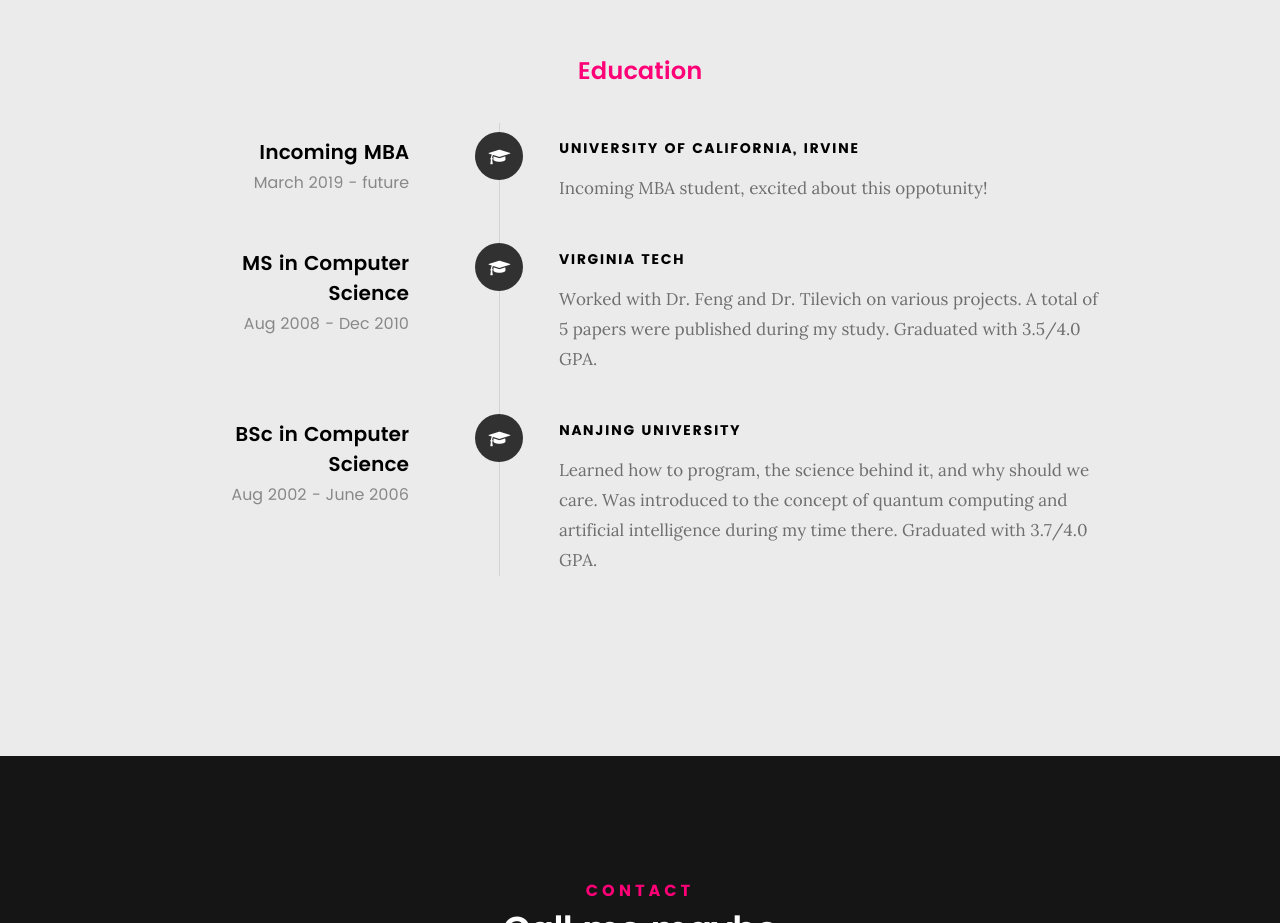
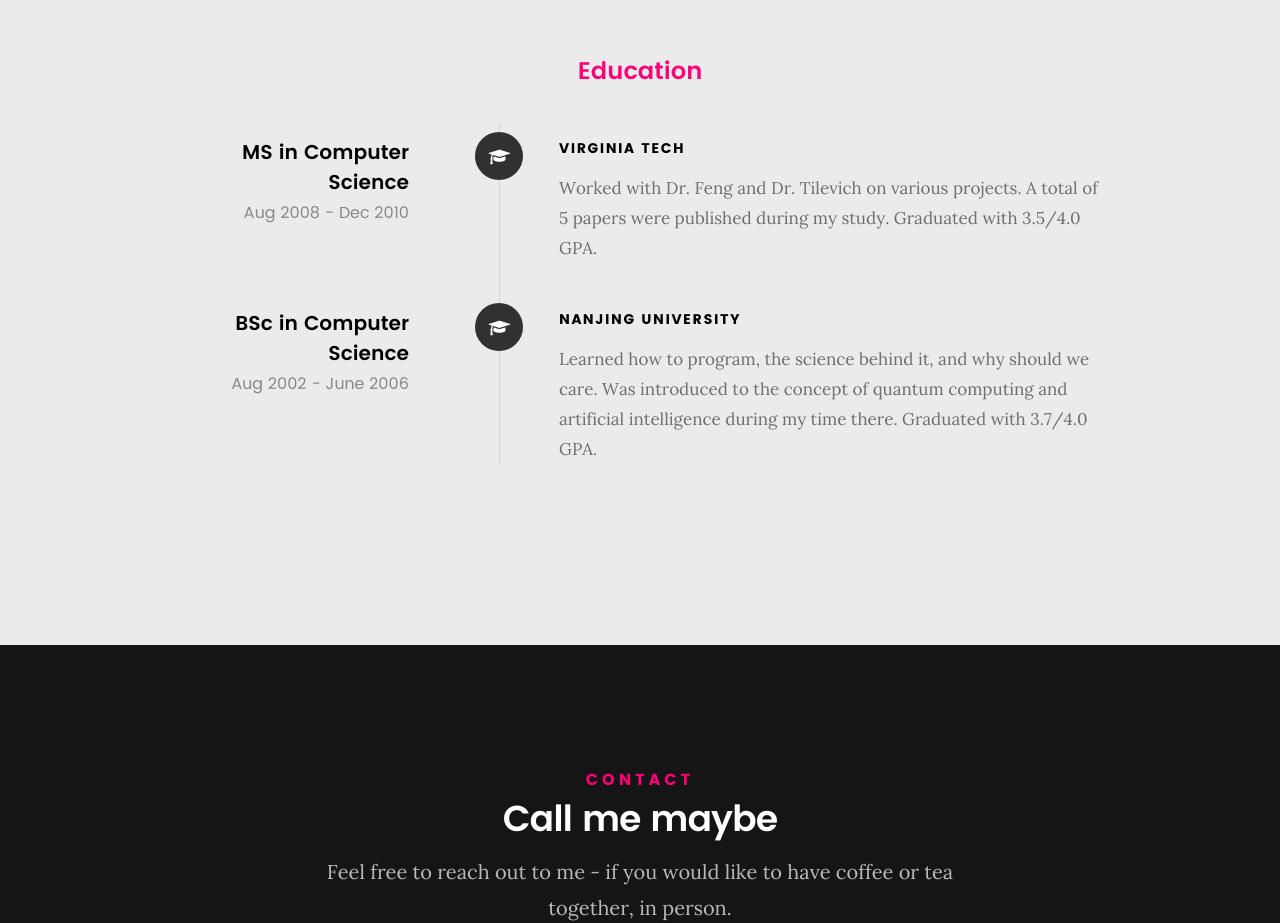
Before and after one commit to vsfan/vsfan.github.io, a plain HTML site: page index.html in a window 1280 px wide. Shown: the part 2381-3304 px from the top of the page. Drawn offline with Linux system fonts and the light colour scheme; files whose address does not match are found by name.

Commit message:
remove MBA

```diff
--- a/index.html
+++ b/index.html
@@ -259,24 +259,6 @@
 						</div>
 
 						<div class="timeline-header">
-							<h3><a href="http://merage.uci.edu/programs/mba/full-time-mba/">Incoming MBA</a></h3>
-							<p>March 2019 - future</p>
-						</div>
-
-						<div class="timeline-content">
-							<h5><a href="http://www.uci.edu">University of California, Irvine</a></h5>
-							<p>Incoming MBA student, excited about this oppotunity!</p>
-						</div>
-
-					</div>
-
-					<div class="timeline-block">
-
-						<div class="timeline-ico">
-							<i class="fa fa-graduation-cap"></i>
-						</div>
-
-						<div class="timeline-header">
 							<h3><a href="http://www.cs.vt.edu">MS in Computer Science</a></h3>
 							<p>Aug 2008 - Dec 2010</p>
 						</div>
```
